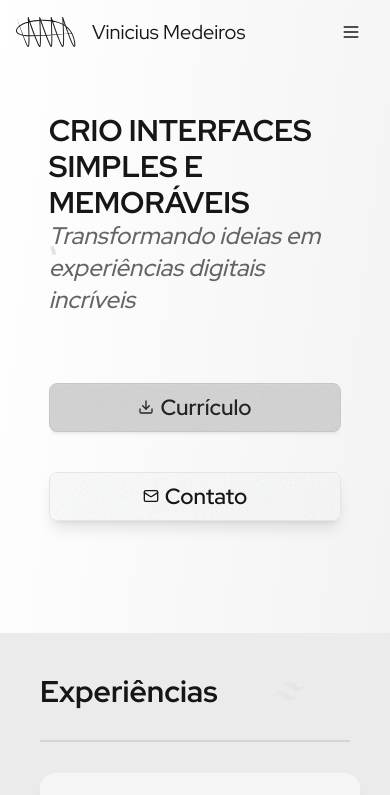
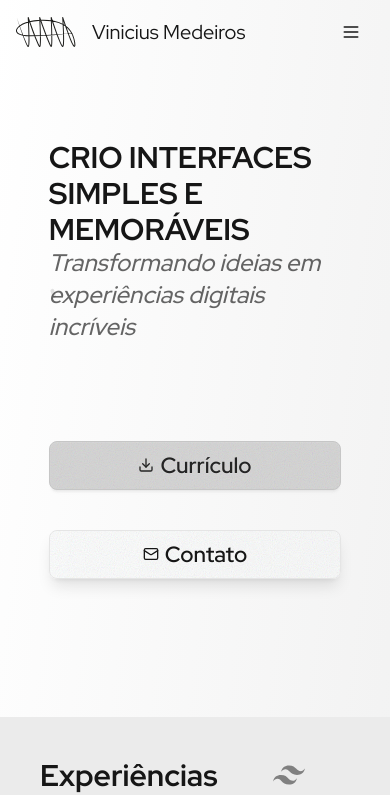
Before and after one commit to vmedei/portfolio, a Next.js app: page / in a window 390 px wide. Shown: the top 795 px of the page. Built offline with nearby package versions, Linux system fonts and the light colour scheme.

Commit message:
Refatora a página inicial removendo o componente TecnologiasMarquee e substituindo a seção Hero por um novo componente Hero. Atualiza as importações nos componentes de Experiência para refletir a nova estrutura de diretórios.

```diff
--- a/src/app/page.tsx
+++ b/src/app/page.tsx
@@ -1,11 +1,10 @@
 "use client";
 
-import { Github, Linkedin, Mail, Download, Code, Palette, Smartphone } from 'lucide-react';
+import { Github, Linkedin, Mail, Code, Palette, Smartphone } from 'lucide-react';
 import { useState, useEffect, useRef } from 'react';
 import Lenis from 'lenis';
 import Header from '@/components/Header';
-import AnimatedPath from '@/components/AnimatedPath';
-import { pathD } from '@/data/pathD';
+import Hero from '@/components/Hero';
 import Experiencia from '@/components/Experiencia/Experiencia';
 
 export default function Home() {
@@ -62,38 +61,7 @@ export default function Home() {
         <div className="min-h-screen bg-gradient-to-br from-base-100 to-base-300">
             <Header />
 
-            {/* Hero Section */}
-            <section className="hero min-h-[75vh]">
-                <div className="relative flex justify-between w-3/4 h-3/4">
-                    <div className="flex flex-col justify-around z-10">
-                        <div>
-                            <h1 className="md:text-5xl text-3xl font-bold">CRIO INTERFACES SIMPLES E MEMORÁVEIS</h1>
-                            <h1 className="md:text-4xl text-2xl font-medium italic text-primary-content/70">Transformando ideias em experiências digitais incríveis</h1>
-                        </div>
-                        <div className="flex md:flex-row flex-col gap-10">
-                            <a
-                                href="/Vinicius Alves Medeiros.pdf"
-                                download="Vinicius_Alves_Medeiros_Curriculo.pdf"
-                                className="btn btn-xl rounded-lg btn-primary"
-                            >
-                                <Download className="w-4 h-4" />
-                                Currículo
-                            </a>
-                            <button
-                                className="btn btn-xl rounded-lg bg-base-100/50 backdrop-blur-xs shadow-lg"
-                                onClick={() => scrollToSection('#contact')}
-                            >
-                                <Mail className="w-4 h-4" />
-                                Contato
-                            </button>
-                        </div>
-                    </div>
-
-                    <div className='absolute inset-0 opacity-10'>
-                        <AnimatedPath pathD={pathD} />
-                    </div>
-                </div>
-            </section>
+            <Hero scrollToSection={scrollToSection} />
 
             {/* Projetos */}
             <Experiencia isExperienciaVisible={isExperienciaVisible} />
--- a/src/components/Experiencia/Experiencia.tsx
+++ b/src/components/Experiencia/Experiencia.tsx
@@ -6,7 +6,7 @@ import CardFoodCampus from "./CardFoodCampus";
 import ModalDoama from "./ModalDoama";
 import ModalSigest from "./ModalSigest";
 import ModalFoodCampus from "./ModalFoodCampus";
-import TecnologiasMarquee from "./TecnologiasMarquee";
+import TecnologiasMarquee from "../TecnologiasMarquee";
 
 interface ExperienciaProps {
     isExperienciaVisible: boolean;
--- a/src/components/Experiencia/ModalDoama.tsx
+++ b/src/components/Experiencia/ModalDoama.tsx
@@ -7,7 +7,7 @@ import "slick-carousel/slick/slick-theme.css";
 
 import { SiNodedotjs, SiPostgresql, SiSvelte, SiTailwindcss } from 'react-icons/si';
 import { doamaImages } from "@/data/imagensCarrossel";
-import TecnologiasMarquee from "./TecnologiasMarquee";
+import TecnologiasMarquee from "../TecnologiasMarquee";
 
 interface ModalDoamaProps {
     isOpen: boolean;
--- a/src/components/Experiencia/ModalFoodCampus.tsx
+++ b/src/components/Experiencia/ModalFoodCampus.tsx
@@ -2,7 +2,7 @@ import Image from "next/image";
 import { ExternalLink } from "lucide-react";
 import { SiReact, SiMysql, SiTailwindcss } from 'react-icons/si';
 import { FaJava } from 'react-icons/fa';
-import TecnologiasMarquee from "./TecnologiasMarquee";
+import TecnologiasMarquee from "../TecnologiasMarquee";
 
 interface ModalFoodCampusProps {
     isOpen: boolean;
--- a/src/components/Experiencia/ModalSigest.tsx
+++ b/src/components/Experiencia/ModalSigest.tsx
@@ -1,5 +1,5 @@
 import { SiNextdotjs, SiNodedotjs, SiReact, SiTailwindcss, SiMysql, SiPython } from 'react-icons/si';
-import TecnologiasMarquee from "./TecnologiasMarquee";
+import TecnologiasMarquee from "../TecnologiasMarquee";
 
 interface ModalSigestProps {
     isOpen: boolean;
--- /dev/null
+++ b/src/components/Hero.tsx
@@ -0,0 +1,45 @@
+"use client";
+
+import { Download, Mail } from 'lucide-react';
+import AnimatedPath from '@/components/AnimatedPath';
+import { pathD } from '@/data/pathD';
+
+interface HeroProps {
+    scrollToSection: (target: string) => void;
+}
+
+export default function Hero({ scrollToSection }: HeroProps) {
+    return (
+        <section className="hero md:min-h-[75vh] min-h-[85vh]">
+            <div className="relative flex justify-between w-3/4 h-3/4">
+                <div className="flex flex-col justify-around z-10">
+                    <div>
+                        <h1 className="md:text-5xl text-3xl font-bold">CRIO INTERFACES SIMPLES E MEMORÁVEIS</h1>
+                        <h1 className="md:text-4xl text-2xl font-medium italic text-primary-content/70">Transformando ideias em experiências digitais incríveis</h1>
+                    </div>
+                    <div className="flex md:flex-row flex-col gap-10">
+                        <a
+                            href="/Vinicius Alves Medeiros.pdf"
+                            download="Vinicius_Alves_Medeiros_Curriculo.pdf"
+                            className="btn btn-xl rounded-lg btn-primary"
+                        >
+                            <Download className="w-4 h-4" />
+                            Currículo
+                        </a>
+                        <button
+                            className="btn btn-xl rounded-lg bg-base-100/50 backdrop-blur-xs shadow-lg"
+                            onClick={() => scrollToSection('#contact')}
+                        >
+                            <Mail className="w-4 h-4" />
+                            Contato
+                        </button>
+                    </div>
+                </div>
+
+                <div className='absolute inset-0 opacity-10'>
+                    <AnimatedPath pathD={pathD} />
+                </div>
+            </div>
+        </section>
+    );
+}
--- a/src/components/Experiencia/TecnologiasMarquee.tsx
+++ b/src/components/TecnologiasMarquee.tsx
@@ -12,6 +12,7 @@ import {
 } from 'react-icons/si';
 import { FaJava, FaFigma } from 'react-icons/fa';
 import { DiIllustrator, DiPhotoshop } from 'react-icons/di';
+import { useState, useEffect } from 'react';
 
 const iconesPadrao = [
     { icon: SiReact, name: "React" },
@@ -34,19 +35,29 @@ interface TecnologiasMarqueeProps {
     speed?: number;
     className?: string;
     gradientColor?: string;
-    screenWidth?: number;
 }
 
 const TecnologiasMarquee = ({
     icones = iconesPadrao,
     gradientColor = "#FFF",
-    screenWidth = 1024
 }: TecnologiasMarqueeProps) => {
+    const [isMobile, setIsMobile] = useState(false);
+
+    useEffect(() => {
+        const checkIsMobile = () => {
+            setIsMobile(window.innerWidth < 768); // 768px é o breakpoint md do Tailwind
+        };
+
+        checkIsMobile();
+        window.addEventListener('resize', checkIsMobile);
+
+        return () => window.removeEventListener('resize', checkIsMobile);
+    }, []);
     return (
         <Marquee
             speed={50}
             pauseOnHover={true}
-            gradient={screenWidth > 768 ? true : false}
+            gradient={!isMobile}
             gradientColor={gradientColor}
         >
             {icones.map((icone, index) => {
```
